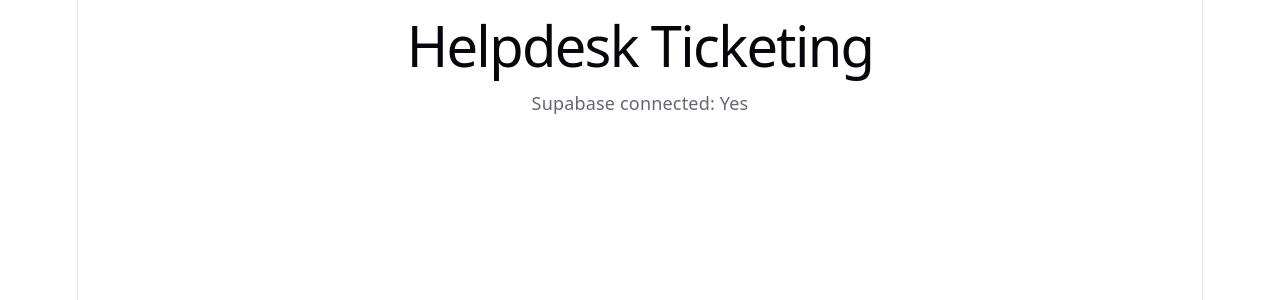
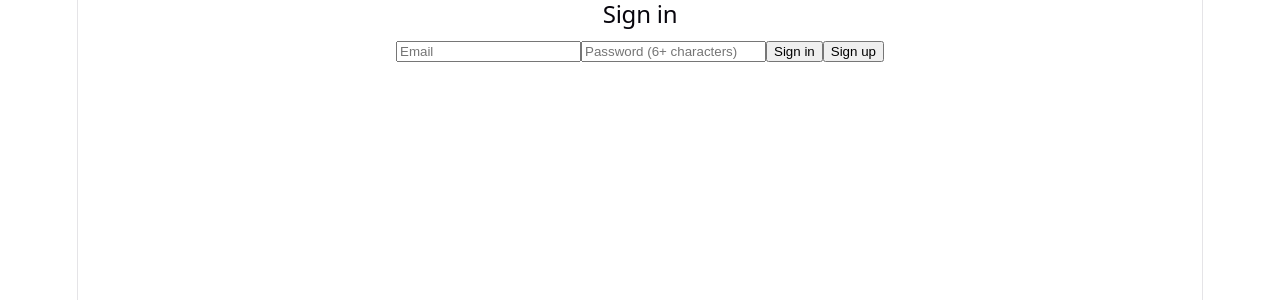
Before and after one commit to Given2k4/helpdesk-ticketing, a React (Vite) app: page / in a window 1280 px wide. Shown: the top 300 px of the page. Built offline with nearby package versions, Linux system fonts and the light colour scheme; no server answers.

Commit message:
Add sign up, sign in, and sign out

```diff
--- a/src/App.jsx
+++ b/src/App.jsx
@@ -1,10 +1,31 @@
+import { useState, useEffect } from "react";
 import { supabase } from "./supabaseClient";
+import Auth from "./Auth";
 
 function App() {
+  const [session, setSession] = useState(null);
+
+  useEffect(() => {
+    supabase.auth.getSession().then(({ data }) => {
+      setSession(data.session);
+    });
+
+    const { data: listener } = supabase.auth.onAuthStateChange(
+      (_event, newSession) => {
+        setSession(newSession);
+      }
+    );
+
+    return () => listener.subscription.unsubscribe();
+  }, []);
+
+  if (!session) return <Auth />;
+
   return (
     <div>
       <h1>Helpdesk Ticketing</h1>
-      <p>Supabase connected: {supabase ? "Yes" : "No"}</p>
+      <p>Signed in as {session.user.email}</p>
+      <button onClick={() => supabase.auth.signOut()}>Sign out</button>
     </div>
   );
 }
--- /dev/null
+++ b/src/Auth.jsx
@@ -0,0 +1,41 @@
+import { useState } from "react";
+import { supabase } from "./supabaseClient";
+
+function Auth() {
+  const [email, setEmail] = useState("");
+  const [password, setPassword] = useState("");
+  const [message, setMessage] = useState("");
+
+  async function handleSignUp() {
+    const { error } = await supabase.auth.signUp({ email, password });
+    setMessage(error ? error.message : "Account created. You are signed in.");
+  }
+
+  async function handleSignIn() {
+    const { error } = await supabase.auth.signInWithPassword({ email, password });
+    if (error) setMessage(error.message);
+  }
+
+  return (
+    <div>
+      <h2>Sign in</h2>
+      <input
+        type="email"
+        placeholder="Email"
+        value={email}
+        onChange={(e) => setEmail(e.target.value)}
+      />
+      <input
+        type="password"
+        placeholder="Password (6+ characters)"
+        value={password}
+        onChange={(e) => setPassword(e.target.value)}
+      />
+      <button onClick={handleSignIn}>Sign in</button>
+      <button onClick={handleSignUp}>Sign up</button>
+      <p>{message}</p>
+    </div>
+  );
+}
+
+export default Auth;
```
